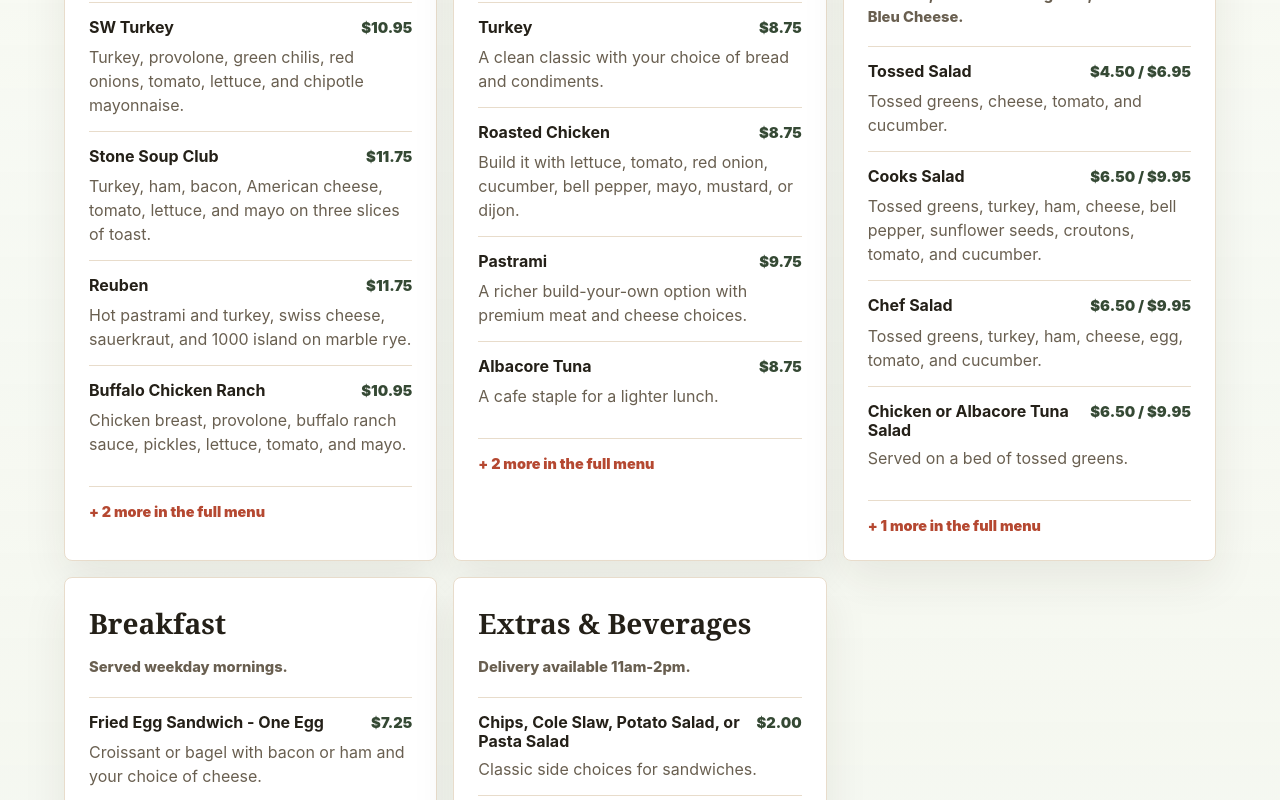
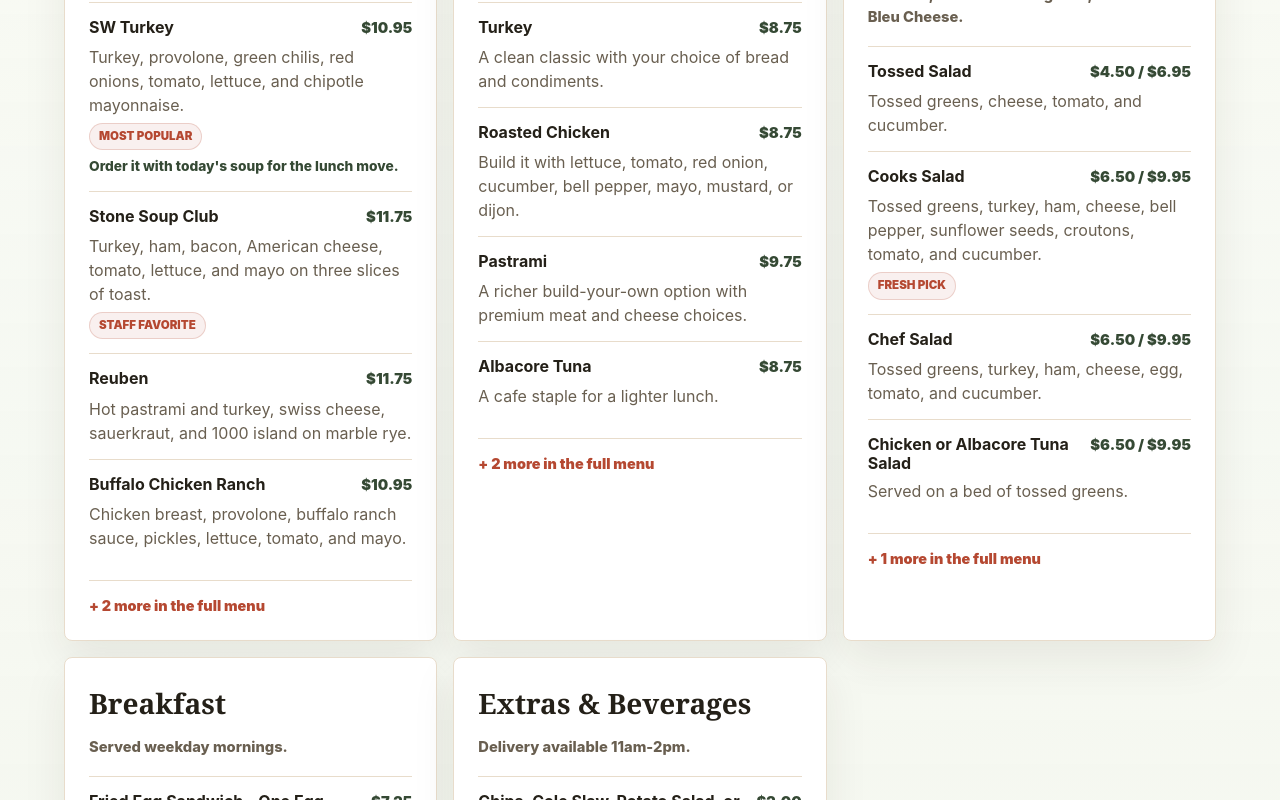
Before and after one commit to toinebrailsford-hue/stone-soup-cafe-burleson, a Next.js app: page / in a window 1280 px wide. Shown: the part 3680-4480 px from the top of the page. Built offline with nearby package versions, Linux system fonts and the light colour scheme.

Commit message:
Show curated menu cues

```diff
--- a/app/page.tsx
+++ b/app/page.tsx
@@ -402,6 +402,8 @@ export default async function Home() {
                     {item.price ? <span className="menu-price">{item.price}</span> : null}
                   </div>
                   <span>{item.detail}</span>
+                  {item.tag ? <em className="menu-tag">{item.tag}</em> : null}
+                  {item.pairing ? <small>{item.pairing}</small> : null}
                 </div>
               ))}
               {group.items.length > menuPreviewLimit ? (
```
